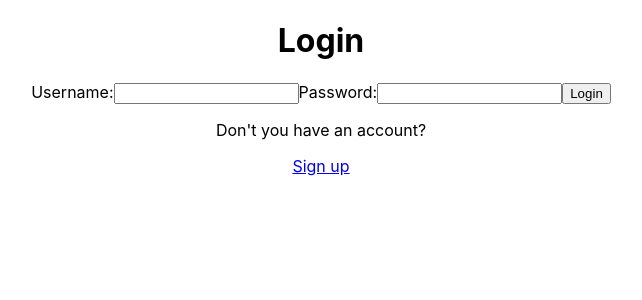
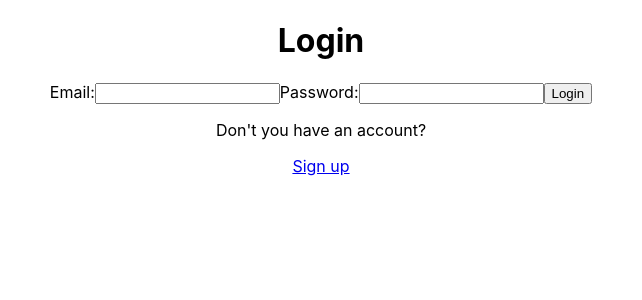
Before and after one commit to marcozampini/ironhack-final-project-front, a React (Create React App) app: page /login in a window 1280 px wide. Shown: the top 300 px of the page, without its empty margins (319-961 px from the left). Built offline with nearby package versions, Linux system fonts and the light colour scheme.

Commit message:
auth/login - Log in ok

```diff
--- a/src/pages/LoginPage.js
+++ b/src/pages/LoginPage.js
@@ -8,19 +8,19 @@ const API_URL = 'http://localhost:5005/api'
 function LoginPage(props) {
   const { storeToken, authenticateUser } = useContext(AuthContext)
 
-  const [username, setUsername] = useState('')
+  const [email, setEmail] = useState('')
   const [password, setPassword] = useState('')
   const [errorMessage, setErrorMessage] = useState(undefined)
 
   const navigate = useNavigate()
 
-  const handleUsername = (e) => setUsername(e.target.value)
+  const handleEmail = (e) => setEmail(e.target.value)
   const handlePassword = (e) => setPassword(e.target.value)
 
   const handleLoginSubmit = (e) => {
     e.preventDefault()
     // Create an object representing the request body
-    const requestBody = { username, password }
+    const requestBody = { email, password }
 
     // Make an axios request to the API
     // If POST request is successful redirect to login page
@@ -46,13 +46,8 @@ function LoginPage(props) {
       <h1>Login</h1>
 
       <form onSubmit={handleLoginSubmit}>
-        <label>Username:</label>
-        <input
-          type="text"
-          name="username"
-          value={username}
-          onChange={handleUsername}
-        />
+        <label>Email:</label>
+        <input type="email" name="email" value={email} onChange={handleEmail} />
 
         <label>Password:</label>
         <input
```
